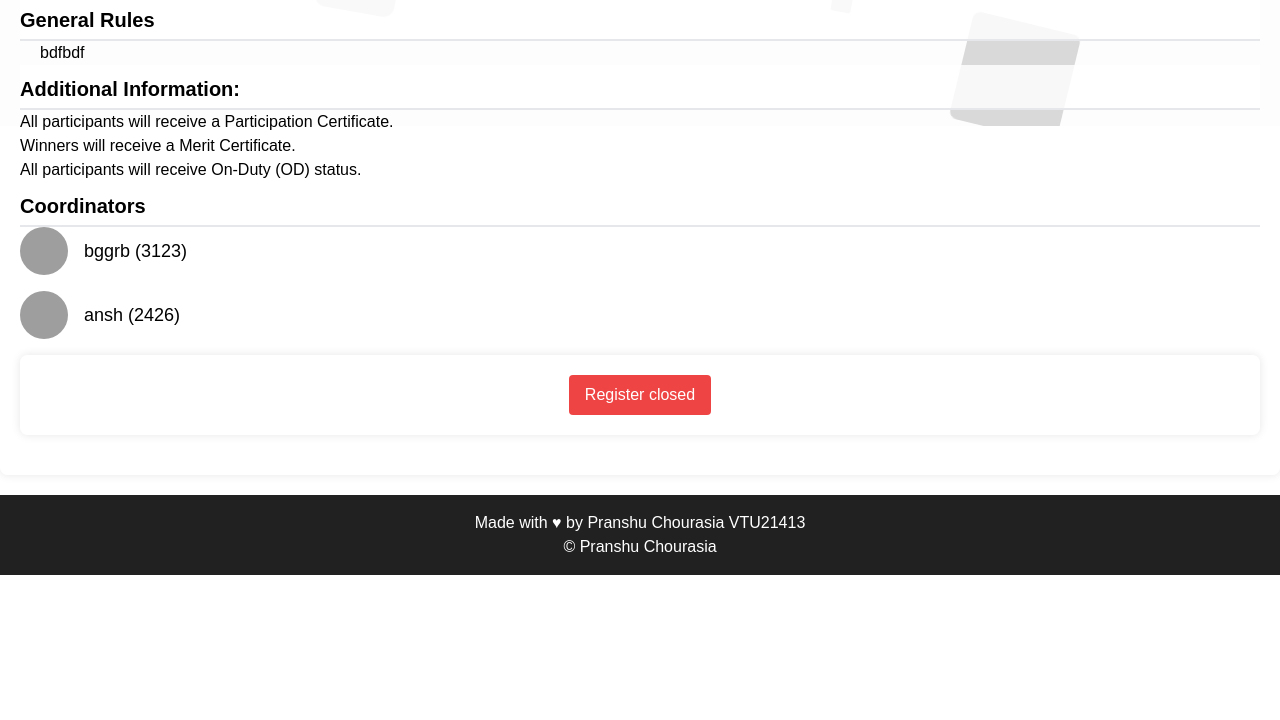
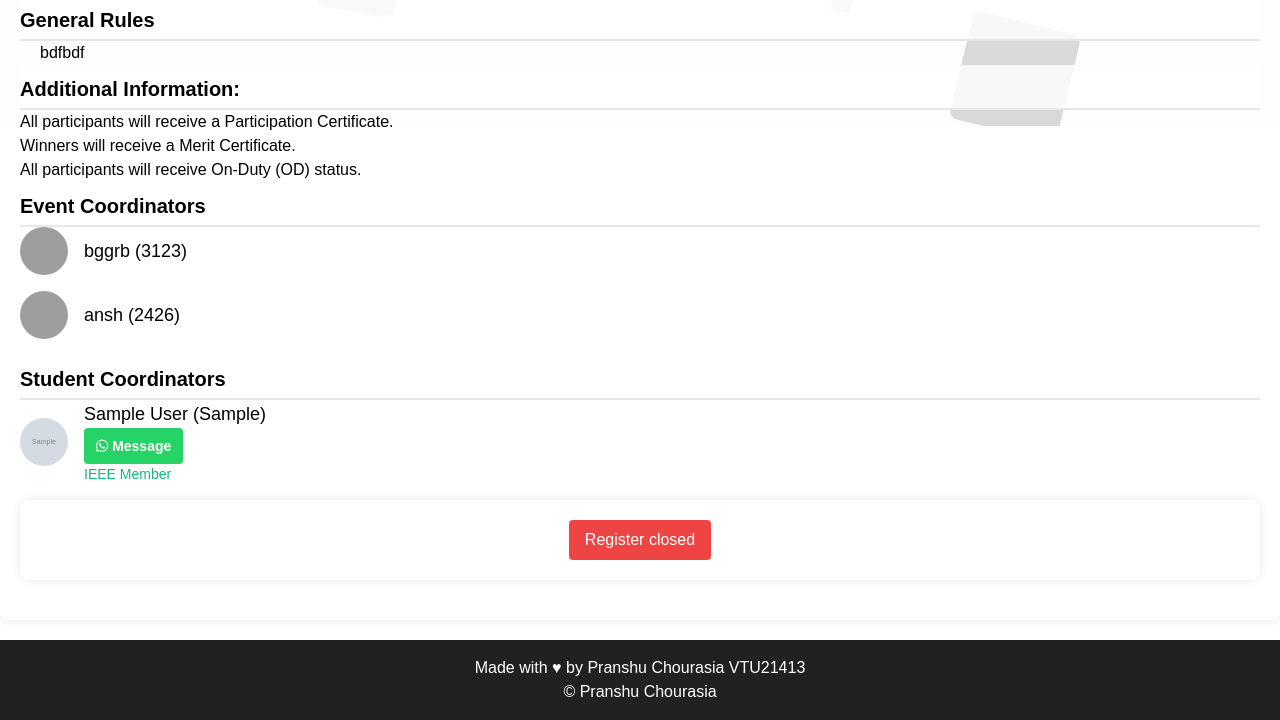
Before and after one commit to anshc022/event_v2.0, a Django app: page /event/1/ in a window 1280 px wide. Shown: the part 674-1394 px from the top of the page. Before the commit the page ends 1249 px from the top, so only its background shows below. Run offline with Django 4.2, Linux system fonts and the light colour scheme; data comes from the database, SQL or seed files in the repository; tables that the repository leaves empty hold one stand-in row (values such as "Sample post"); grey boxes marked "Sample" are stand-in pictures; grey boxes are pictures that could not be loaded.

Commit message:
new update

```diff
--- a/events/admin.py
+++ b/events/admin.py
@@ -1,9 +1,8 @@
-# admin.py
 import csv
 import io
 from django.contrib import admin
 from django.http import HttpResponse
-from .models import Event, Coordinator, Registration
+from .models import Event, Coordinator, StudentCoordinator, Registration
 from reportlab.lib.pagesizes import letter
 from reportlab.platypus import SimpleDocTemplate, Table, TableStyle, Spacer, Paragraph
 from reportlab.lib.styles import getSampleStyleSheet, ParagraphStyle
@@ -128,4 +127,5 @@ class EventAdmin(admin.ModelAdmin):
 
 admin.site.register(Event, EventAdmin)
 admin.site.register(Coordinator)
+admin.site.register(StudentCoordinator)
 admin.site.register(Registration)
--- a/events/models.py
+++ b/events/models.py
@@ -9,10 +9,20 @@ class Coordinator(models.Model):
     def __str__(self):
         return self.name
 
+class StudentCoordinator(models.Model):
+    name = models.CharField(max_length=100)
+    year = models.CharField(max_length=50)
+    is_ieee_member = models.BooleanField(default=False)
+    contact_number = models.CharField(max_length=15, blank=True, null=True)
+    image_link = models.URLField(blank=True, null=True)
+
+    def __str__(self):
+        return self.name
+
 class Event(models.Model):
     title = models.CharField(max_length=200)
     banner_image = models.URLField(default="paste banner link here")
-    event_link = models.URLField(default="paste banner link here ")
+    event_link = models.URLField(default="paste event link here")
     location = models.CharField(max_length=200)
     description = models.TextField()
     general_rules = models.TextField(default="• Participants must adhere to the theme announced at the beginning of the event.\n• All assets used in the game (art, music, etc.) must either be original or properly attributed.\n• Teams can have a maximum of 3 members.\n• Games must be submitted before the deadline to be eligible for judging.")
@@ -23,8 +33,9 @@ class Event(models.Model):
     max_teams = models.IntegerField(default=10)
     team_size = models.IntegerField(default=3)
     registration_deadline = models.DateField()
-    coordinators = models.ManyToManyField('Coordinator')
+    coordinators = models.ManyToManyField(Coordinator)
     whatsapp_group_link = models.URLField(null=True, blank=True)
+    student_coordinators = models.ManyToManyField(StudentCoordinator, related_name='events', blank=True)
 
     def __str__(self):
         return self.title
--- a/events/templates/events/event_detail.html
+++ b/events/templates/events/event_detail.html
@@ -202,6 +202,21 @@
             margin: 0;
             font-size: 1rem;
         }
+        .whatsapp-button {
+        display: inline-block;
+        background-color: #25D366; /* WhatsApp green color */
+        color: white;
+        padding: 8px 12px;
+        border-radius: 4px;
+        text-decoration: none;
+        font-size: 14px;
+        font-weight: bold;
+        transition: background-color 0.3s ease;
+    }
+
+    .whatsapp-button:hover {
+        background-color: #1ebe57; /* Darker shade for hover effect */
+    }
     </style>
 </head>
 
@@ -315,7 +330,7 @@
             <p>{{ event.additional_information|linebreaks }}</p>
             <!-- Coordinators -->
             <div class="section-title">
-                <h2 class="text-xl font-semibold mb-2 mt-4">Coordinators</h2>
+                <h2 class="text-xl font-semibold mb-2 mt-4">Event Coordinators</h2>
             </div>
             <ul>
                 {% for coordinator in event.coordinators.all %}
@@ -327,6 +342,35 @@
                 </li>
                 {% endfor %}
             </ul>
+<!-- Student Coordinators -->
+<div class="section-title">
+    <h2 class="text-xl font-semibold mb-2 mt-4">Student Coordinators</h2>
+</div>
+<ul>
+    {% for student_coordinator in event.student_coordinators.all %}
+    <li class="flex items-center mb-4">
+        <img src="{{ student_coordinator.image_link }}" alt="{{ student_coordinator.name }}" class="w-12 h-12 rounded-full mr-4">
+        <div>
+            <p class="text-lg">{{ student_coordinator.name }} ({{ student_coordinator.year }})</p>
+            {% if student_coordinator.contact_number %}
+            <p class="text-sm text-gray-600 flex items-center">
+                <a href="https://wa.me/{{ student_coordinator.contact_number }}" class="whatsapp-button" target="_blank" title="Chat with {{ student_coordinator.name }}">
+                    <i class="fab fa-whatsapp"></i> Message
+                </a>
+            </p>
+
+            {% endif %}
+            {% if student_coordinator.is_ieee_member %}
+                <p class="text-sm text-green-500">IEEE Member</p>
+            {% else %}
+                <p class="text-sm text-red-500">Non-IEEE Member</p>
+            {% endif %}
+        </div>
+    </li>
+    {% empty %}
+    <li class="text-gray-600">No student coordinators available.</li>
+    {% endfor %}
+</ul>
 
             <!-- Register Button -->
             <div class="tile flex items-center justify-center">
```
Also changed, not shown: events/migrations/0013_studentcoordinator_alter_event_event_link_and_more.py (added).
